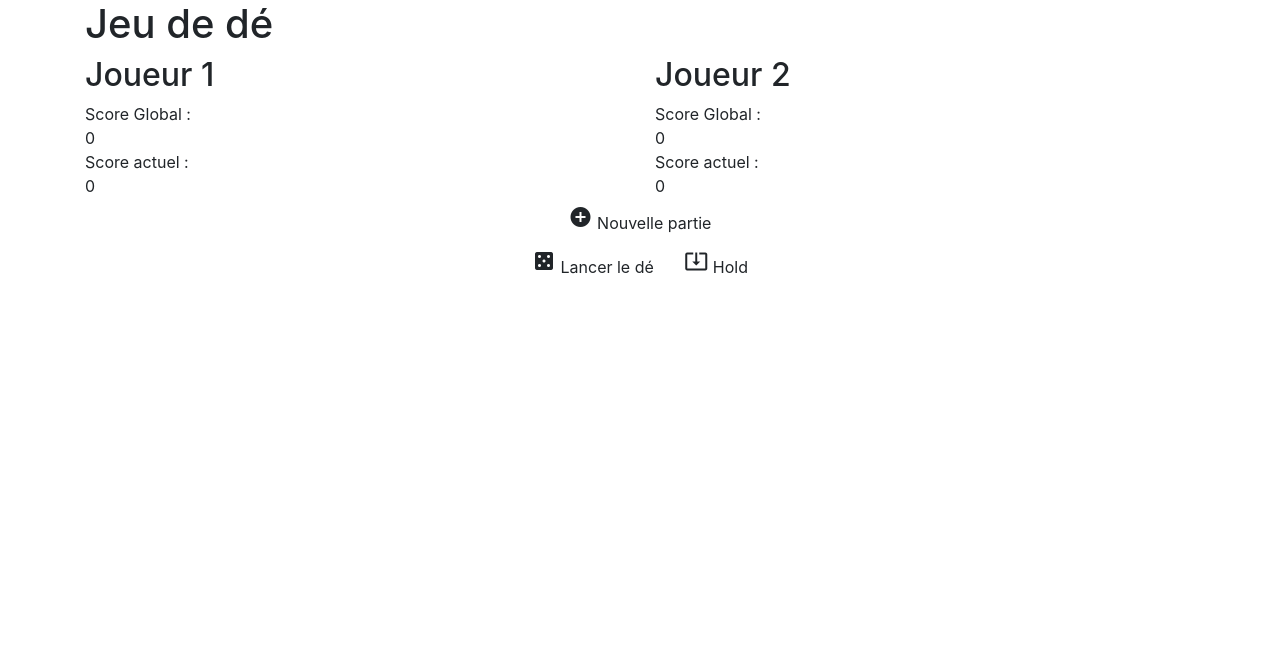
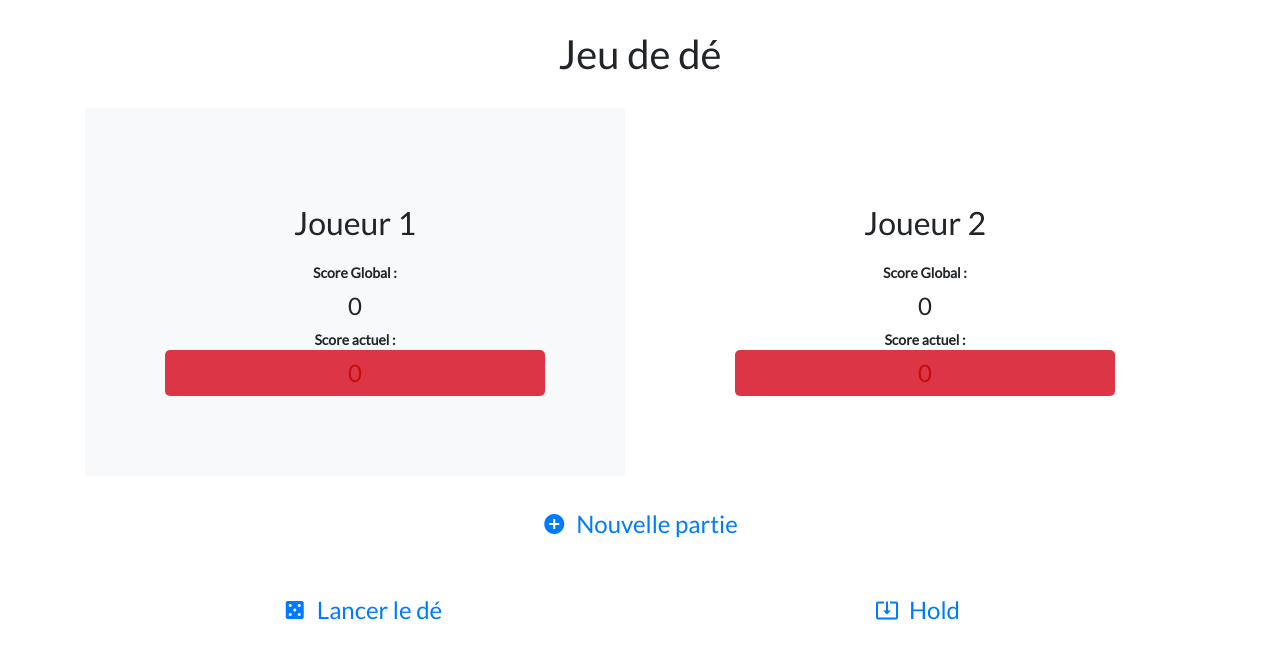
Before and after one commit to faiz92000/dice, a plain HTML site: page index-1.html in a window 1280 px wide. Drawn offline with nearby package versions, Linux system fonts and the light colour scheme.

Commit message:
Update index-1.html

```diff
--- a/index-1.html
+++ b/index-1.html
@@ -7,9 +7,7 @@
   <link rel="stylesheet" href="https://stackpath.bootstrapcdn.com/bootstrap/4.5.2/css/bootstrap.min.css">
   <link href="https://fonts.googleapis.com/css2?family=Material+Icons&display=block" rel="stylesheet">
   <link href="https://fonts.googleapis.com/css?family=Lato" rel="stylesheet">
-  <style>
-
-  </style>
+  <link rel="stylesheet" href="style-1.css">
 </head>
 <body>
   <div class="container">
```
